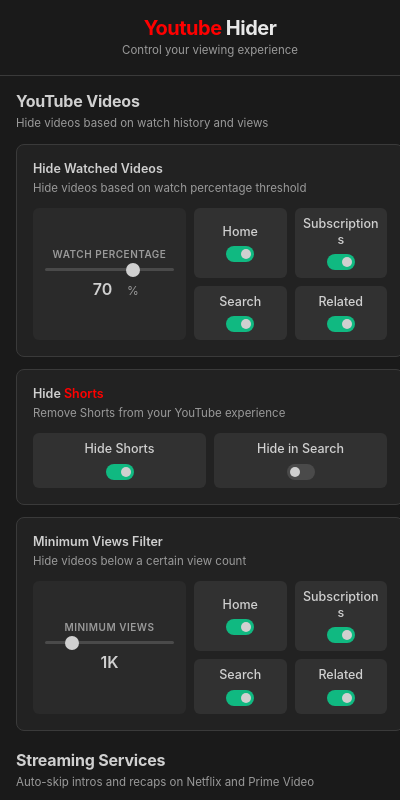
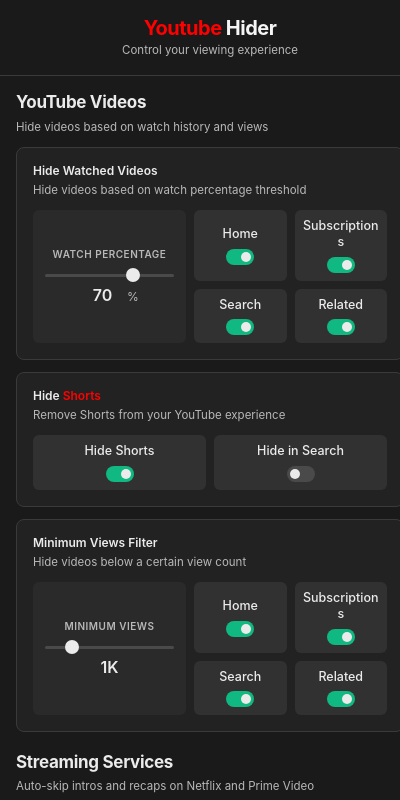
Before and after one commit to MatteoLucerni/youtube-hider-extension, a browser extension: page popup.html in a window 400 px wide. Shown: the top 800 px of the page. Drawn offline with nearby package versions, Linux system fonts and the light colour scheme.

Commit message:
style: update text colors and adjust font sizes for improved readability

```diff
--- a/assets/css/popup.css
+++ b/assets/css/popup.css
@@ -3,9 +3,9 @@
     --bg-secondary: #222222;
     --bg-tertiary: #2a2a2a;
     --bg-quaternary: #313131;
-    --text-primary: #d0d0d0;
-    --text-secondary: #9a9a9a;
-    --text-tertiary: #707070;
+    --text-primary: #ebebeb;
+    --text-secondary: #b8b8b8;
+    --text-tertiary: #888888;
     --border-color: #3a3a3a;
     --accent-red: #FF0000;
     --accent-green: #10b981;
@@ -51,7 +51,7 @@
     font-weight: 700;
     letter-spacing: -0.5px;
     margin: 0;
-    color: #e8e8e8;
+    color: #f5f5f5;
 }
 
 .header-subtitle {
@@ -77,11 +77,12 @@
 }
 
 .section-title {
-    font-size: 16px;
+    font-size: 17px;
     font-weight: 700;
-    margin: 0 0 var(--spacing-xs) 0;
+    margin: 0 0 var(--spacing-sm) 0;
     color: var(--text-primary);
-    letter-spacing: -0.2px;
+    letter-spacing: -0.3px;
+    text-transform: none;
 }
 
 .section-description {
@@ -104,7 +105,7 @@
 }
 
 .card-title {
-    font-size: 12.5px;
+    font-size: 12px;
     font-weight: 600;
     margin: 0 0 var(--spacing-xs) 0;
     color: var(--text-primary);
@@ -139,7 +140,7 @@
     font-size: 10px;
     font-weight: 600;
     color: var(--text-secondary);
-    margin-bottom: var(--spacing-sm);
+    margin-bottom: var(--spacing-lg);
     text-transform: uppercase;
     letter-spacing: 0.5px;
     text-align: center;
```
